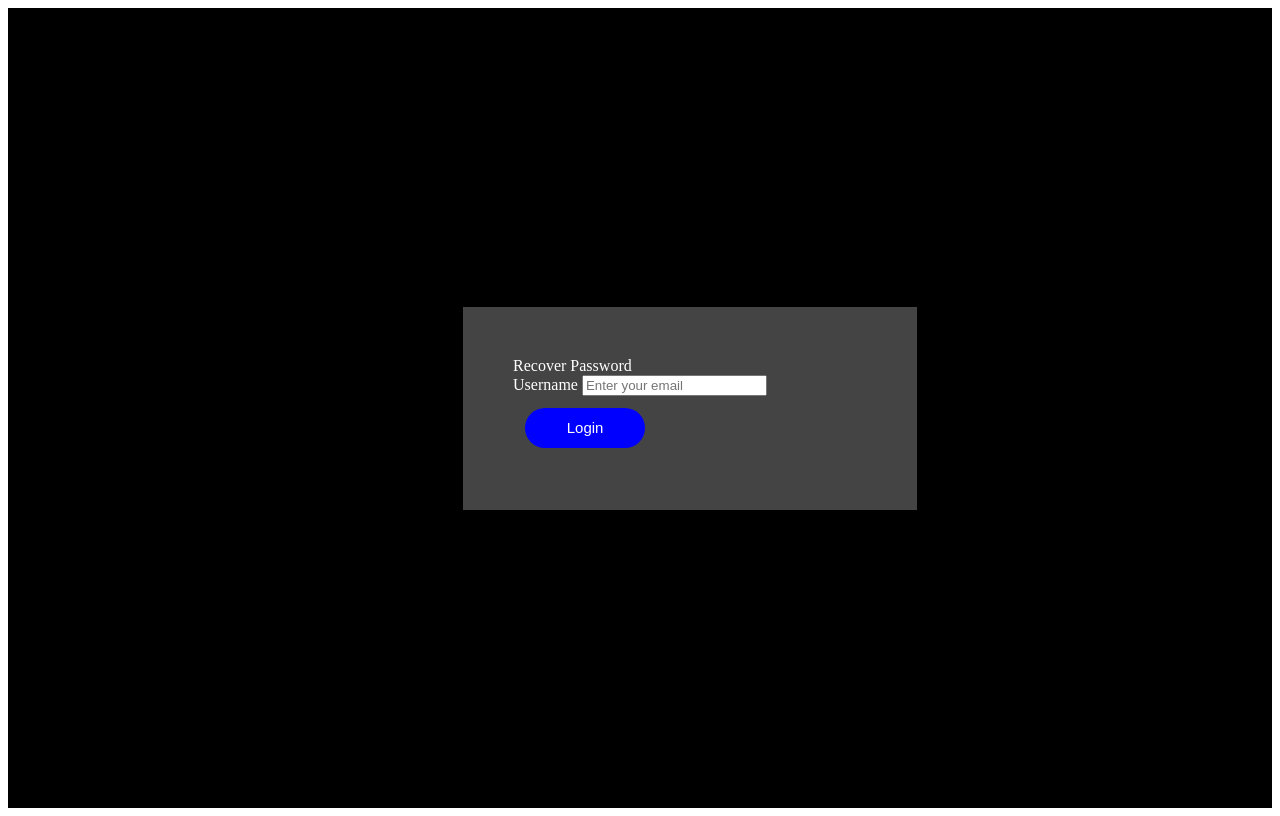
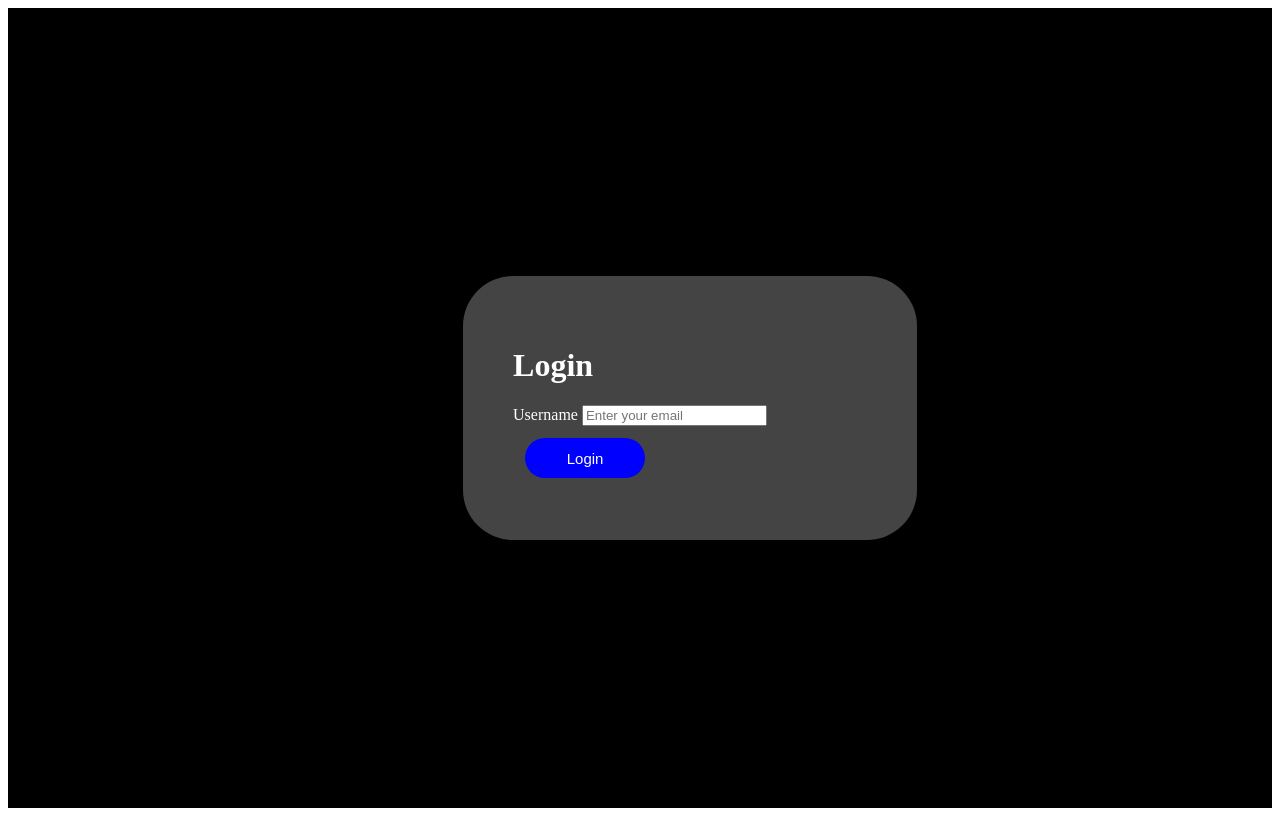
Before and after one commit to omphilejmatsobe/VirtualBar, a Flask app: template templates/login/recover.html in a window 1280 px wide. Run offline with Flask 3, Linux system fonts and the light colour scheme; the template is opened without the code that fills it, so the values that code supplies are empty.

Commit message:
Style update

```diff
--- a/static/css/style.css
+++ b/static/css/style.css
@@ -107,6 +107,7 @@ button:hover{
 .login form{
     width: 100%;
     height: 100%;
+    border-radius: 50px;
     display: flex;
     flex-direction: column;
     background: rgb(68, 68, 68);
--- a/templates/login/login.html
+++ b/templates/login/login.html
@@ -13,7 +13,7 @@
 			{% block main %}
 			<form action="/login" method="POST">
 				<span>
-					Login
+					<h1>Login</h1>
 				</span>
 				<div data-validate = "Username is required">
 					<span>Email</span>
--- a/templates/login/recover.html
+++ b/templates/login/recover.html
@@ -2,7 +2,7 @@
 {% block main %}
 	<form>
 		<span>
-			Recover Password
+			<h1>Login</h1>
 		</span>
 		<div data-validate = "Email is required">
 			<span>Username</span>
--- a/templates/login/signup.html
+++ b/templates/login/signup.html
@@ -2,7 +2,7 @@
 {% block main%}
 	<form action="/signup" method="POST">
 		<span>
-			Login
+			<h1>Login</h1>
 		</span>
         <div class="data-input" data-validate = "Username is required">
             <span>Name</span>
```
